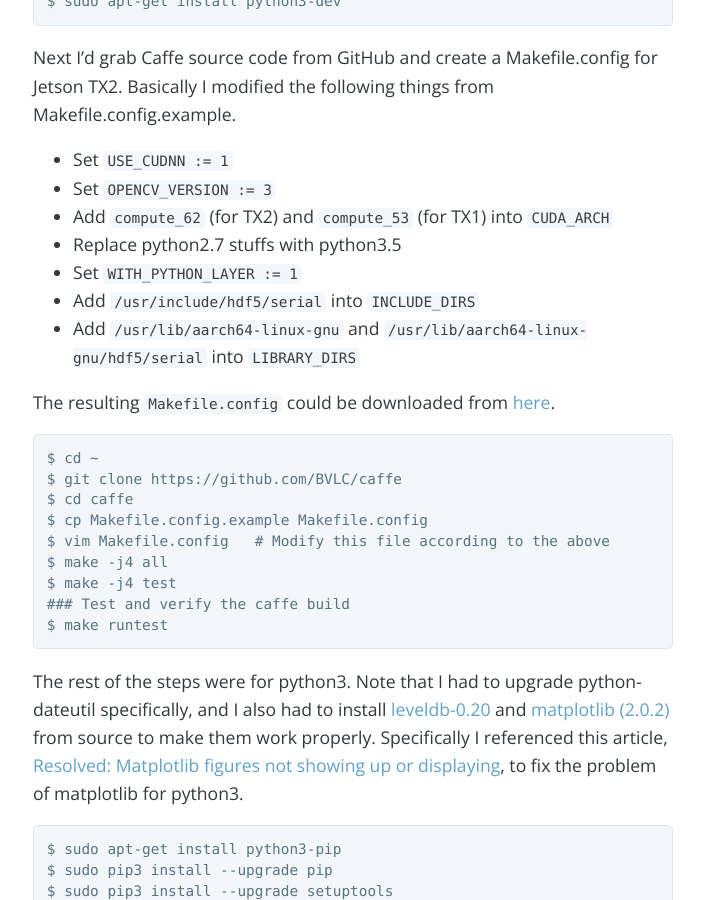
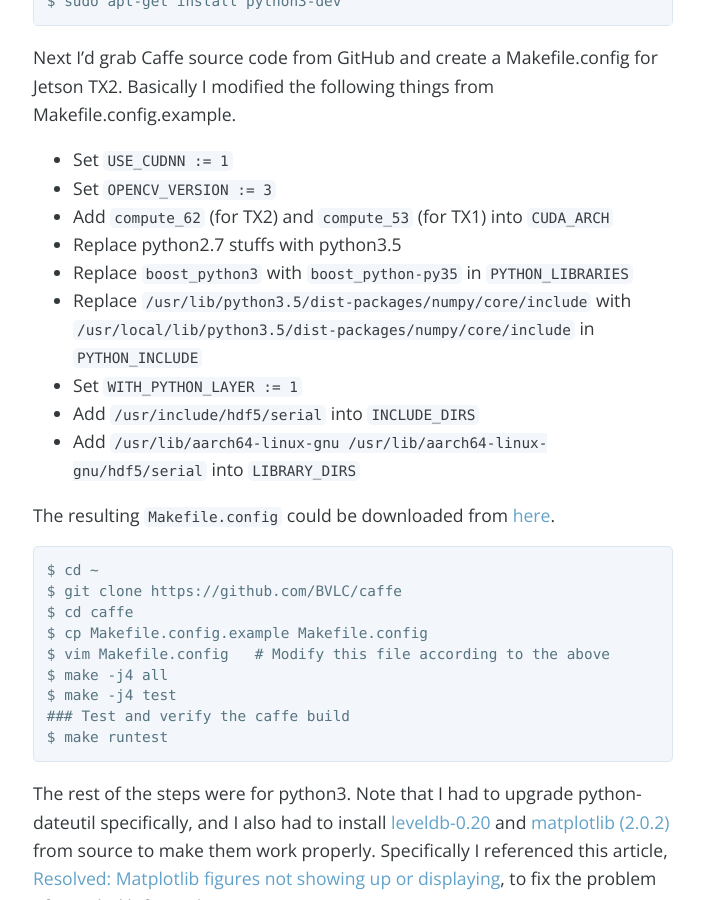
Before and after one commit to jkjung-avt/jkjung-avt.github.io, a Jekyll site: the page built from _posts/2017-08-08-caffe-on-tx2.md, in a window 1280 px wide and 900 px high, scrolled down 1269 px. Shown: the whole window, without its empty margins (287-991 px from the left). Built offline with Jekyll 4.4.1, drawn with Linux system fonts in a browser that asks for light colours; nearby versions of some CDN libraries; comment, search, counter and statistics services are not loaded.

Commit message:
Update modifications of Makefile.config

```diff
--- a/_posts/2017-08-08-caffe-on-tx2.md
+++ b/_posts/2017-08-08-caffe-on-tx2.md
@@ -41,9 +41,11 @@ Next I'd grab Caffe source code from GitHub and create a Makefile.config for Jet
 * Set `OPENCV_VERSION := 3`
 * Add `compute_62` (for TX2) and `compute_53` (for TX1) into `CUDA_ARCH`
 * Replace python2.7 stuffs with python3.5
+* Replace `boost_python3` with `boost_python-py35` in `PYTHON_LIBRARIES`
+* Replace `/usr/lib/python3.5/dist-packages/numpy/core/include` with `/usr/local/lib/python3.5/dist-packages/numpy/core/include` in `PYTHON_INCLUDE`
 * Set `WITH_PYTHON_LAYER := 1`
 * Add `/usr/include/hdf5/serial` into `INCLUDE_DIRS`
-* Add `/usr/lib/aarch64-linux-gnu` and `/usr/lib/aarch64-linux-gnu/hdf5/serial` into `LIBRARY_DIRS`
+* Add `/usr/lib/aarch64-linux-gnu /usr/lib/aarch64-linux-gnu/hdf5/serial` into `LIBRARY_DIRS`
 
 The resulting `Makefile.config` could be downloaded from [here](/assets/2017-08-08-caffe-on-tx2/Makefile.config).
 
```
